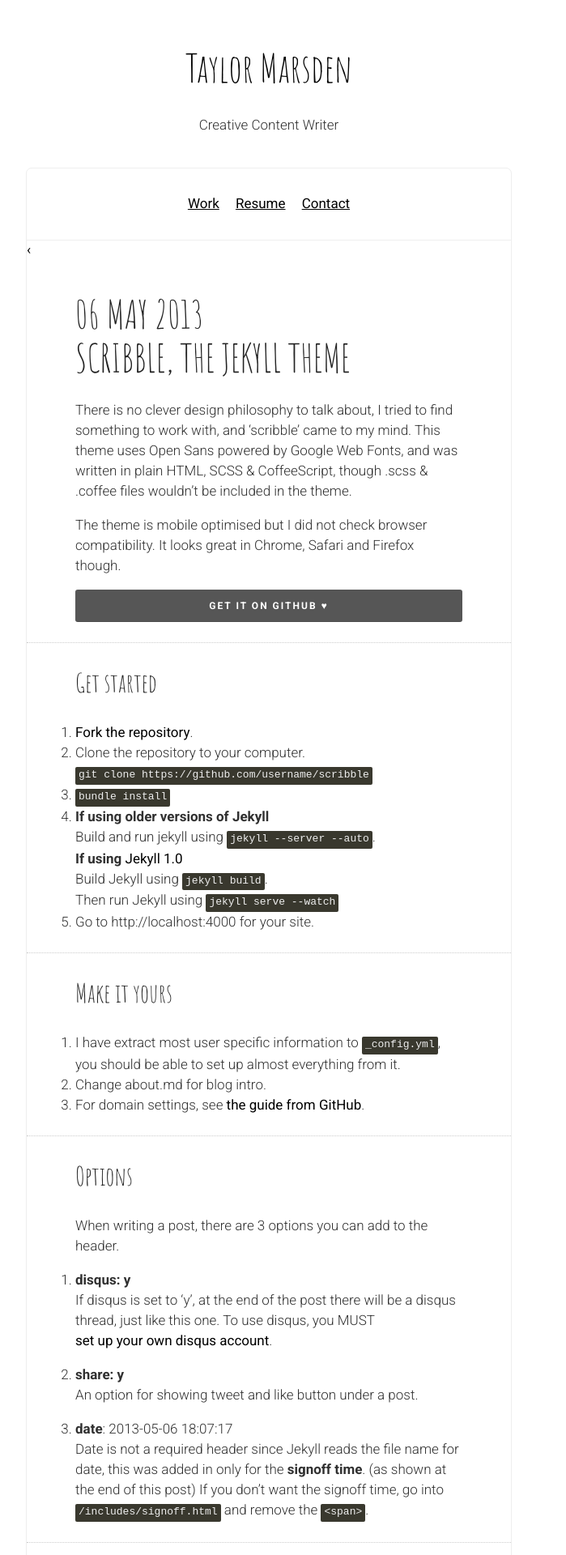
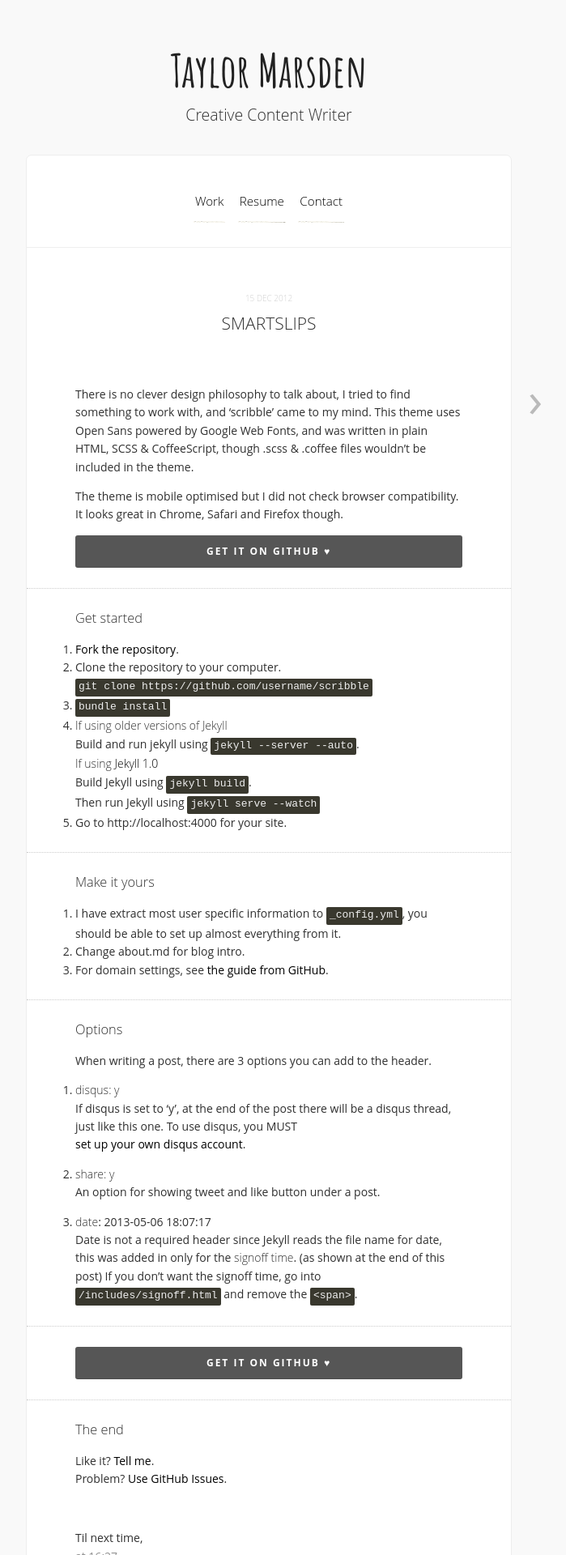
Before and after one commit to tkmars/tkmars.github.io, a Jekyll site: the page built from _posts/2012-12-15-smartslips.md, in a window 1280 px wide. Shown: the top 1920 px of the page at 81% size, without its empty margins (308-1007 px from the left). Built offline with Jekyll 4.4.1, drawn with Linux system fonts in a browser that asks for light colours; Markdown is read by kramdown in place of the engine named in the settings; comment, search, counter and statistics services are not loaded.

Commit message:
Revert aesthetic.

```diff
--- a/_config.yml
+++ b/_config.yml
@@ -8,7 +8,7 @@ google_analytics: # set tracking, remove from /javascripts/basic.js if unwanted.
 
 links:
   - name:         Work
-    url:          /work
+    url:          /
   - name:         Resume
     url:          /TMars-WritingResume.pdf
   - name:         Contact
--- a/_includes/header.html
+++ b/_includes/header.html
@@ -1,4 +1,6 @@
 <header>
-<h1><a id="go-back-home" href="{{ site.url }}">{{ site.title }}</a></h1>
-<p>Creative Content Writer</p>
+<div class="page-header">
+  <a id="go-back-home" href="{{ site.url }}"><h1>{{ site.title }}</h1></a>
+</div>
+<h2>Creative Content Writer</h2>
 </header>
--- a/_includes/links.html
+++ b/_includes/links.html
@@ -1,5 +1,5 @@
 <div class="block">
   {% for link in site.links %}
-    <a target="{% if link.external %}_blank{% else %}_top{% endif %}" class="main" href="{% if link.external %}{{ link.url }}{% else %}{{ site.url }}{{ link.url }}{% endif %}">{{ link.name }}</a>
+    <a target="{% if link.external %}_blank{% else %}_top{% endif %}" class="main" href="{% if link.external %}{{ link.url }}{% else %}{{ site.url }}{{ link.url }}{% endif %}"><h3>{{ link.name }}</h3></a>
   {% endfor %}
 </div>
--- a/_posts/2013-05-06-scribble-the-jekyll-theme.md
+++ b/_posts/2012-12-15-smartslips.md
@@ -1,7 +1,7 @@
 ---
 layout: post
-title: Scribble, the Jekyll theme
-date: 2013-05-06 16:27:31
+title: Smartslips
+date: 2012-12-15 16:27:31
 disqus: y
 ---
 
--- a/stylesheets/style.css
+++ b/stylesheets/style.css
@@ -1,35 +1,30 @@
-@import url(http://fonts.googleapis.com/css?family=Ubuntu+Mono:400,400italic,700,700italic);
 @import url(http://fonts.googleapis.com/css?family=Roboto:400,300,500,700,300italic,400italic);
 @import url(http://fonts.googleapis.com/css?family=Amatic+SC:400,700);
 
-strong, b {
-  font-weight: 600; }
-
-h1, h2, h3, h4, h5, h6      { font-family: 'Amatic SC', serif;
-                              font-weight: 400; color: #222; }
-h1 a, h2 a, h3 a, h4 a,
-h5 a, h6 a                  { text-decoration: none; }
-h1 a:hover, h2 a:hover,
-h3 a:hover, h4 a:hover      { text-decoration: underline; }
-h1.title                    { width: 560px; }
-h1, h2                      { margin: 10px 0 25px 0; }
-h1                          { font-size: 48px; line-height: 54px; }
-h2                          { font-size: 38px; line-height: 42px; }
-h3                          { font-size: 32px; line-height: 34px; }
+h1, h2, h3, h4, h5, strong, b {
+  font-weight: 300; }
 
 html, body {
   height: 100%; }
 
 body {
-  /*background: #f9f9f9;*/
+  background: #f9f9f9;
   color: #303030;
-  /*font-family: 'Open Sans', sans-serif;*/
-  font: 17px/25px 'Roboto', sans-serif;
-  font-weight: 300;
+  font-family: 'Open Sans', sans-serif;
+  font-weight: 400;
+  font-size: 13px;
+  line-height: 19px;
   padding: 0;
   margin: 0; }
   body, body * {
     -webkit-font-smoothing: antialiased; }
+
+.page-header h1 {
+  font-family: 'Amatic SC', serif;
+  font-weight: 700; color: #222;
+  font-size: 56px;
+  margin-bottom: 20px;
+}
 
 img {
   border: none; }
@@ -101,8 +96,7 @@ footer {
   padding-bottom: 30px;
   text-align: center; }
   footer * {
-    font-weight: 400;
-    /*color: #797979;*/ }
+    color: #797979; }
 
 #container {
   *zoom: 1;
@@ -163,9 +157,9 @@ footer {
 
 a, .as-link {
   text-decoration: none;
+  /*font-size: 1.3em;*/
   /*color: #269;*/
-  color: black;
-  font-weight: 400;
+  color: #000;
   line-height: 1.4em;
   display: inline-block;
   vertical-align: baseline;
@@ -177,13 +171,10 @@ a, .as-link {
   -ms-transition: color 0.3s;
   -o-transition: color 0.3s;
   transition: color 0.3s; }
-  a:hover { color: #CC0033; }
   a.main, a:hover, .as-link.main, .as-link:hover {
-    /*color: #1d5884;
-    color: black;
-    font-weight: 400;*/
-    text-decoration: underline;
-    /*background-image: url(/images/line.png);*/
+    /*color: #1d5884;*/
+    color: #000;
+    background-image: url(/images/line.png);
     background-repeat: repeat-x;
     background-position: left bottom; }
   a.big-button, .as-link.big-button {
@@ -256,7 +247,7 @@ ul.posts .datetime {
   text-transform: uppercase;
   float: right;
   color: #999;
-  font-size: 10px;
+  font-size: 11px;
   text-align: right; }
 
 section.post {
@@ -270,12 +261,12 @@ section.post {
     padding: 0 80px; }
   section.post ul ul, section.post ul ol, section.post ol ul, section.post ol ol {
     margin-left: 20px; }
-  section.post h2 {
+  section.post h1 {
     text-transform: uppercase;
     text-align: center;
     line-height: 1.5em;
     margin-bottom: 60px; }
-    section.post h2 .date {
+    section.post h1 .date {
       color: #d0d0d0;
       font-size: 10px; }
   section.post iframe {
@@ -288,8 +279,8 @@ section.post {
     border-top-right-radius: 3px; }
 
 section.post, section > p {
-  /*font-size: 14px;
-  line-height: 1.6em; }*/
+  font-size: 14px;
+  line-height: 1.6em; }
   section.post *, section > p * {
     max-width: 100%; }
   section.post em strong, section > p em strong {
```
Also changed, not shown: _posts/2013-10-01-sears_portrait_studio.md (renamed from _posts/2013-05-06-more-post.md, +2 -2 lines).
